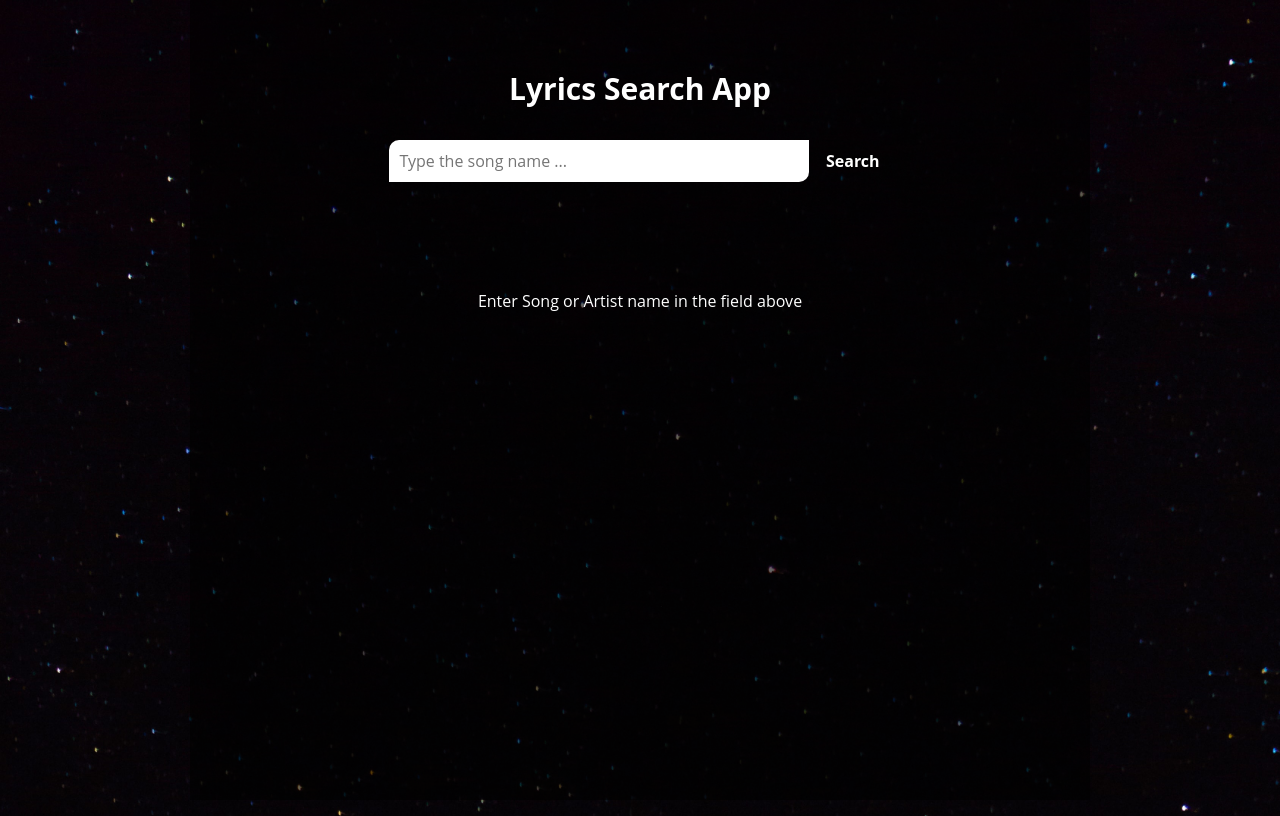
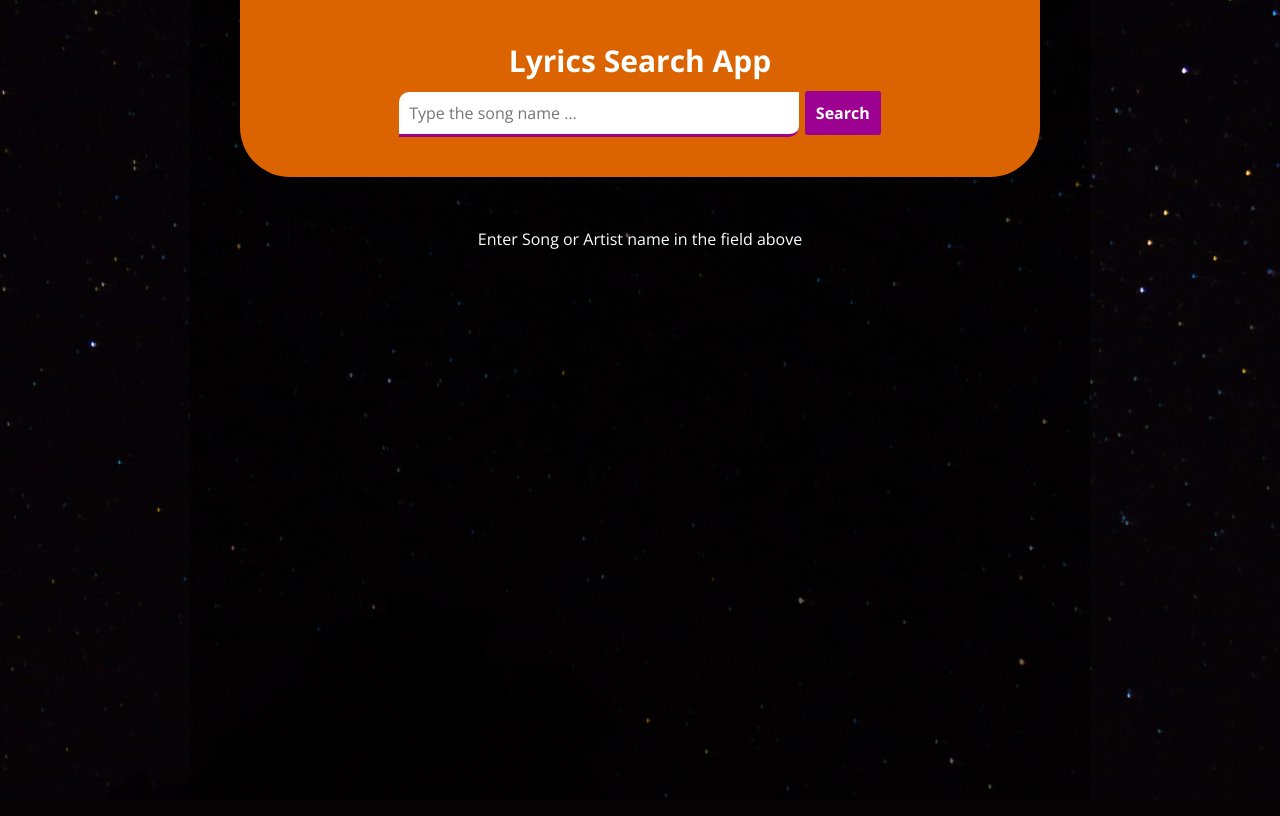
Before and after one commit to alstonf/Music-Lyrics, a PHP site: page / in a window 1280 px wide. Run offline with PHP 8.4, Linux system fonts and the light colour scheme; some libraries are stand-ins or nearby versions.

Commit message:
Update styles.css

```diff
--- a/styles.css
+++ b/styles.css
@@ -1,3 +1,7 @@
+@import url('https://fonts.googleapis.com/css2?family=Open+Sans:wght@300;400;600;700&display=swap');
+
+
+:root {
     --white: #fff;
     --black: #1c2b2d;
     --blue: #31326f;
@@ -6,15 +10,18 @@
     --color-grey: #eee;
     --color-dark-grey: #222831;
 }
+
 * {
     margin: 0;
     padding: 0;
     box-sizing: border-box;
 }
+
 html {
     font-size: 10px;
     margin: 0 auto;
 }
+
 body {
     font-family: 'Open Sans', sans-serif;
     background: url(./images/music.jpg) no-repeat center;
@@ -23,6 +30,7 @@
     height: 100vh;
     position: relative;
 }
+
 body::after {
     content: "";
     position: fixed;
@@ -36,6 +44,7 @@
     transform: translateX(-50%);
 
 }
+
 /* UTILITY */
 .p-small {
     padding-bottom: 5px;
@@ -49,18 +58,22 @@
 .m-y {
     margin: 10px 0;
 }
+
 p {
     font-size: 1.6rem;
     line-height: 1.5;
 }
+
 img {
     width: 100%;
 }
+
 .container {
     max-width: 800px;
     margin: 0 auto;
     padding: 0 20px;
 }
+
 header .container{
     padding: 4rem 0;
     text-align: center;
@@ -68,11 +81,13 @@
     border-radius: 0 0 5rem 5rem;
     margin-bottom: 2rem;
 }
+
 header h1 {
     font-size: 3rem;
     color: #fff;
     padding-bottom: 1rem;
 }
+
 form input,
 form button {
     outline: none;
@@ -87,6 +102,7 @@
     margin-right: 3px;
     border-bottom: 3px solid var(--color-primary);
 }
+
 form button {
     background-color: var(--color-primary);
     color: #fff;
@@ -96,9 +112,11 @@
     cursor: pointer;
     transition: all .3s;
 }
+
 form button:hover {
     border: 1px solid #fff;
 }
+
 section .container {
     display: block;
     margin: 0 auto;
@@ -106,12 +124,14 @@
     color: #fff;
     padding: 3rem 0;
 }
+
 .songs {
     width: 70%;
     list-style: none;
     margin:0 auto;
     padding: 2rem 0;
 }
+
 .songs li {
     font-size: 1.4rem;
     text-align: center;
@@ -121,6 +141,7 @@
     padding: 5px 0;
     border-bottom: 1px solid #eee;
 }
+
 .songs li span{
     font-size: 1.4rem;
     background-color: var(--color-primary);
```
